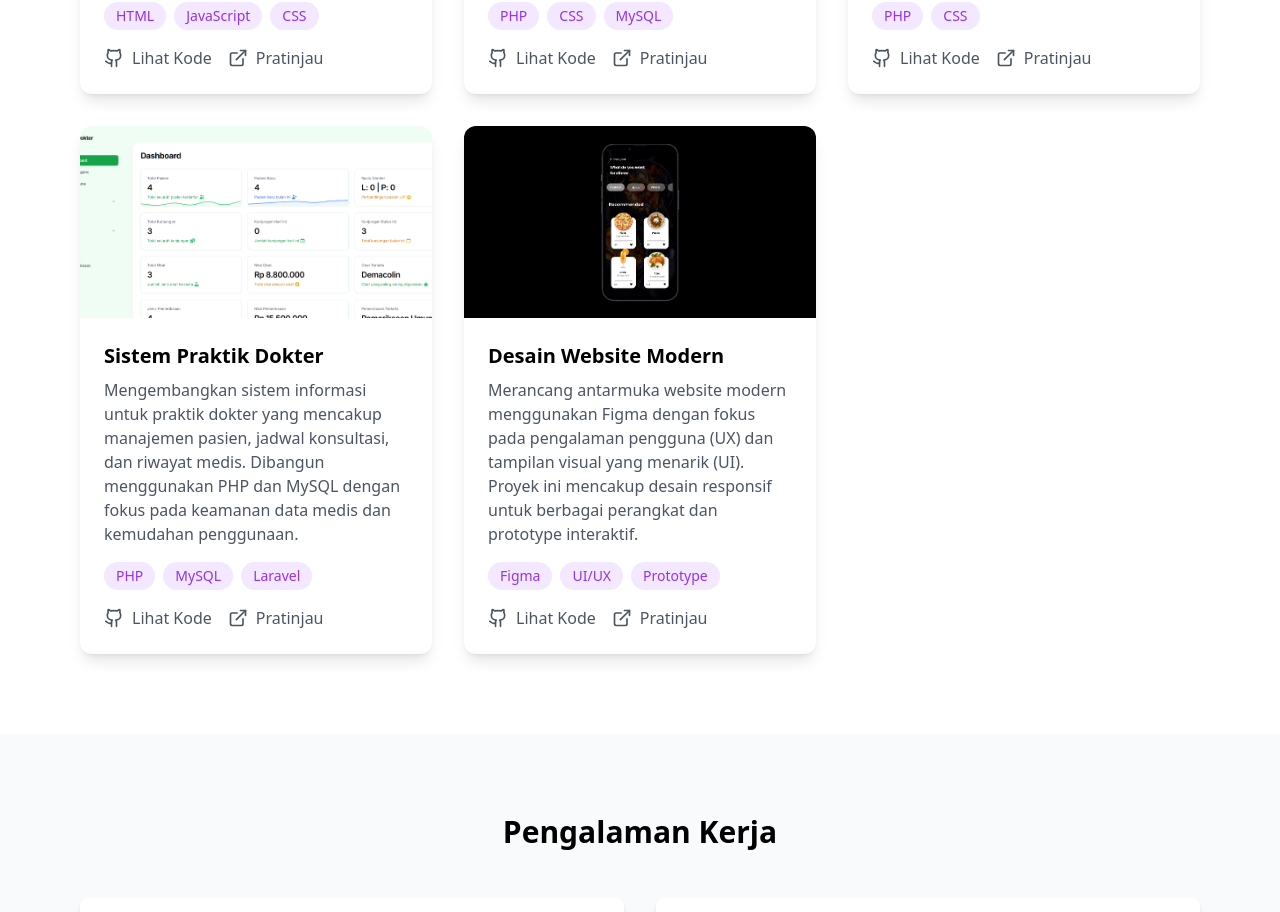
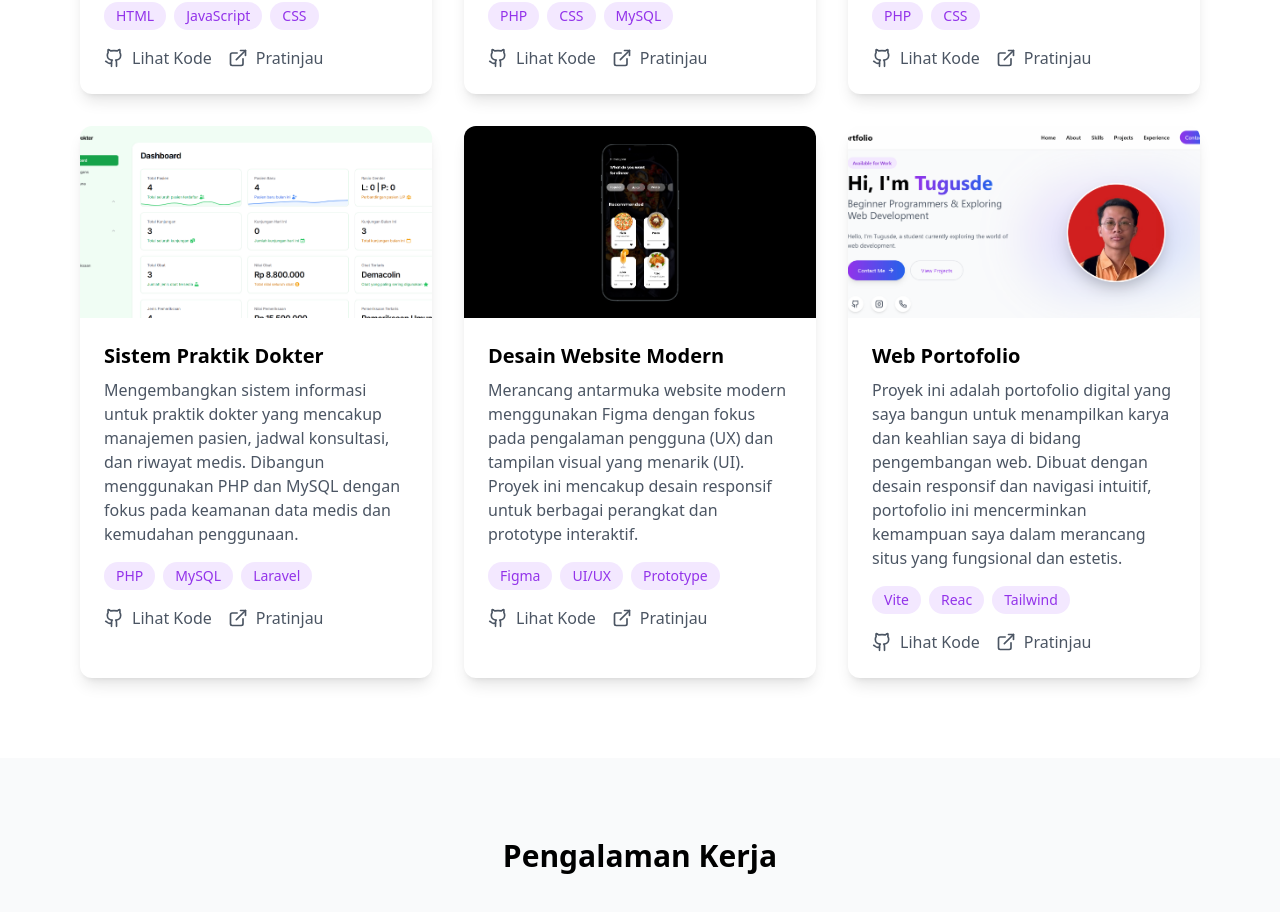
Before and after one commit to gusdesindu/Portfolio-Tugusde, a React (Vite) app: page / in a window 1280 px wide. Shown: the part 2780-3692 px from the top of the page. Built offline with nearby package versions, Linux system fonts and the light colour scheme.

Commit message:
Update Projects.tsx

```diff
--- a/src/components/Projects.tsx
+++ b/src/components/Projects.tsx
@@ -40,6 +40,14 @@ const projects = [
     description: "Merancang antarmuka website modern menggunakan Figma dengan fokus pada pengalaman pengguna (UX) dan tampilan visual yang menarik (UI). Proyek ini mencakup desain responsif untuk berbagai perangkat dan prototype interaktif.",
     image: "/figma.png",
     tags: ["Figma", "UI/UX", "Prototype",],
+    github: "https://github.com/gusdesindu/web-design",
+    demo: "https://www.figma.com/file/xxxxx"
+  },
+   {
+    title: "Web Portofolio",
+    description: "Proyek ini adalah portofolio digital yang saya bangun untuk menampilkan karya dan keahlian saya di bidang pengembangan web. Dibuat dengan desain responsif dan navigasi intuitif, portofolio ini mencerminkan kemampuan saya dalam merancang situs yang fungsional dan estetis.",
+    image: "/portofolio.png",
+    tags: ["Vite", "Reac", "Tailwind",],
     github: "https://github.com/gusdesindu/web-design",
     demo: "https://www.figma.com/file/xxxxx"
   },
```
